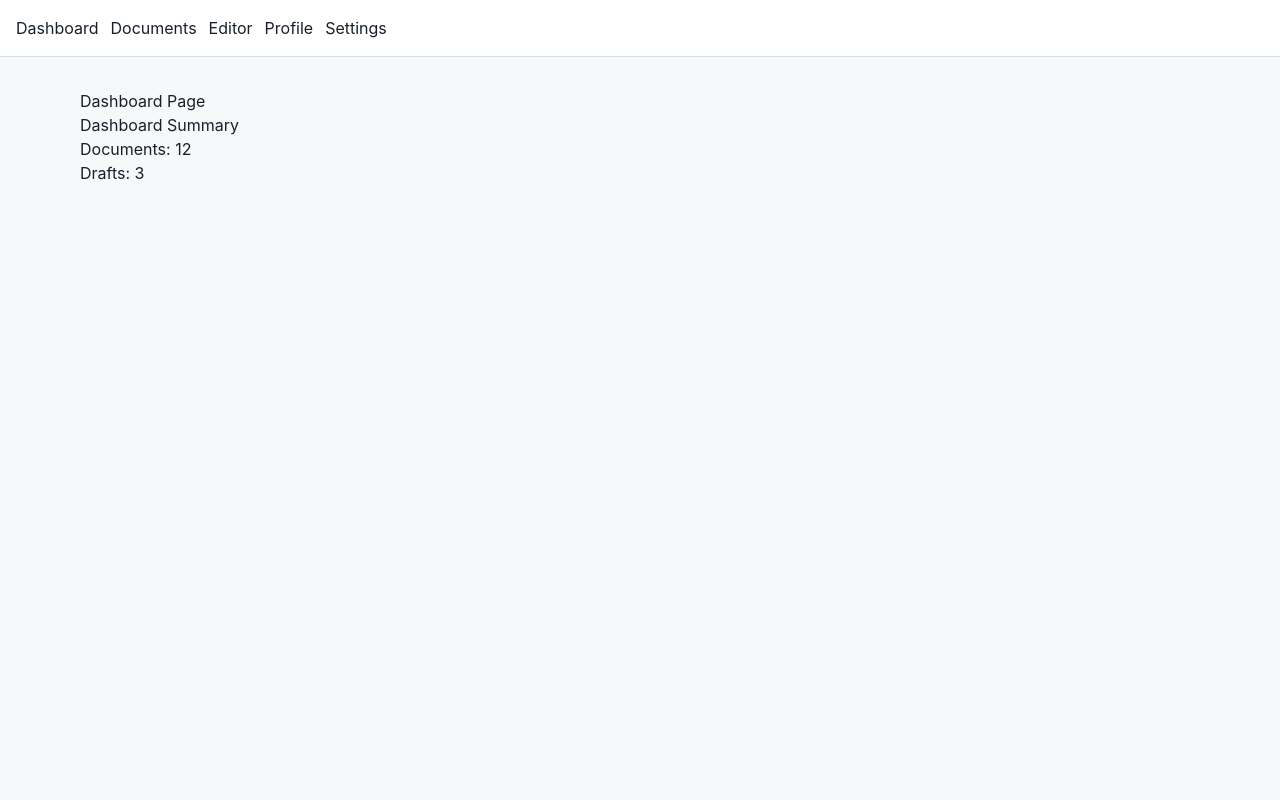
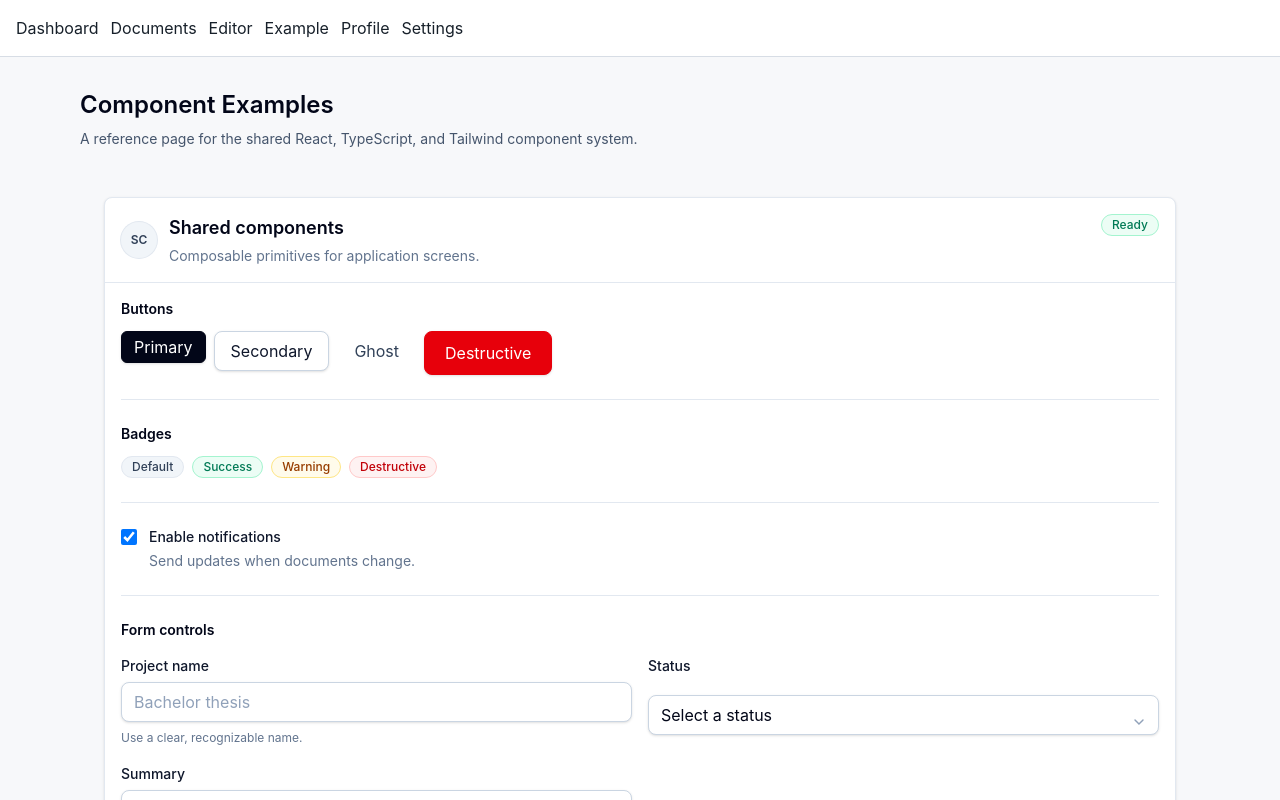
Before and after one commit to c3ngiz/Bachelor-Praxisphase, a React (Vite) app in the folder frontend-new/: page /example in a window 1280 px wide. Shown: the top 800 px of the page. Built offline with nearby package versions, Linux system fonts and the light colour scheme.

Commit message:
feat: add example feature

```diff
--- a/frontend-new/src/app/routes/routes.ts
+++ b/frontend-new/src/app/routes/routes.ts
@@ -2,11 +2,12 @@
 import { DashboardPage } from '../../features/dashboard';
 import { DocumentsPage } from '../../features/documents';
 import { EditorPage } from '../../features/editor';
+import { ExamplePage } from '../../features/example';
 import { ProfilePage } from '../../features/profile';
 import { SettingsPage } from '../../features/settings';
 
 /** Supported application route paths. */
-export type AppRoutePath = '/login' | '/dashboard' | '/documents' | '/editor' | '/profile' | '/settings';
+export type AppRoutePath = '/login' | '/dashboard' | '/documents' | '/editor' | '/example' | '/profile' | '/settings';
 
 /** Route configuration entry used by the application router. */
 export interface AppRoute {
@@ -24,6 +25,7 @@
   { path: '/dashboard', label: 'Dashboard', Component: DashboardPage },
   { path: '/documents', label: 'Documents', Component: DocumentsPage },
   { path: '/editor', label: 'Editor', Component: EditorPage },
+  { path: '/example', label: 'Example', Component: ExamplePage },
   { path: '/profile', label: 'Profile', Component: ProfilePage },
   { path: '/settings', label: 'Settings', Component: SettingsPage },
 ];
--- /dev/null
+++ b/frontend-new/src/features/example/index.ts
@@ -0,0 +1 @@
+export * from './pages/ExamplePage';
--- /dev/null
+++ b/frontend-new/src/features/example/pages/ExamplePage.tsx
@@ -0,0 +1,17 @@
+import { SharedComponentsExample } from '../../../shared/components';
+
+/** Showcases the shared component library in one place. */
+export function ExamplePage(): JSX.Element {
+  return (
+    <section className="space-y-6">
+      <div>
+        <h1 className="text-2xl font-semibold text-slate-950">Component Examples</h1>
+        <p className="mt-2 text-sm text-slate-600">
+          A reference page for the shared React, TypeScript, and Tailwind component system.
+        </p>
+      </div>
+
+      <SharedComponentsExample />
+    </section>
+  );
+}
```
Also changed, not shown: 1 other file (tests, documents, lock files or other folders).
